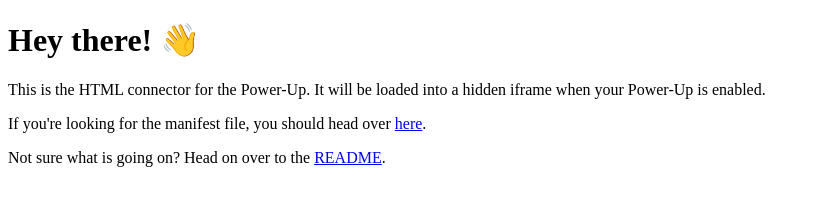
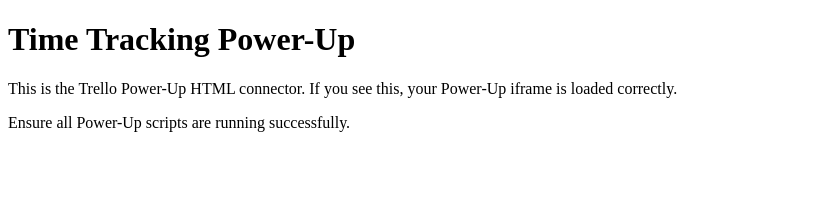
Before and after one commit to nvm-creativemisfits/TimeTracking, a website: page index.html in a window 1280 px wide. Shown: the whole page, without its empty margins (0-820 px from the left). Drawn offline with Linux system fonts and the light colour scheme; a script that the page names is missing.

Commit message:
Update index.html

```diff
--- a/index.html
+++ b/index.html
@@ -2,15 +2,18 @@
 <html>
   <head>
     <meta charset="utf-8">
+    <title>Trello Power-Up</title>
   </head>
   <body>
-    <h1>Hey there! 👋</h1>
+    <h1>Time Tracking Power-Up</h1>
 
-    <p>This is the HTML connector for the Power-Up. It will be loaded into a hidden iframe when your Power-Up is enabled.</p>
-    <p>If you're looking for the manifest file, you should head over <a href="./manifest.json">here</a>.</p>
-    <p>Not sure what is going on? Head on over to the <a href="https://github.com/trello/power-up-template/blob/gh-pages/README.md">README</a>.</p>
+    <p>This is the Trello Power-Up HTML connector. If you see this, your Power-Up iframe is loaded correctly.</p>
+    <p>Ensure all Power-Up scripts are running successfully.</p>
 
+    <!-- Trello Power-Up Library -->
     <script src="https://p.trellocdn.com/power-up.min.js"></script>
-    <script src="./js/client.js"></script>
+
+    <!-- Link to your client.js in the js folder -->
+    <script src="js/client.js"></script>
   </body>
 </html>
```
